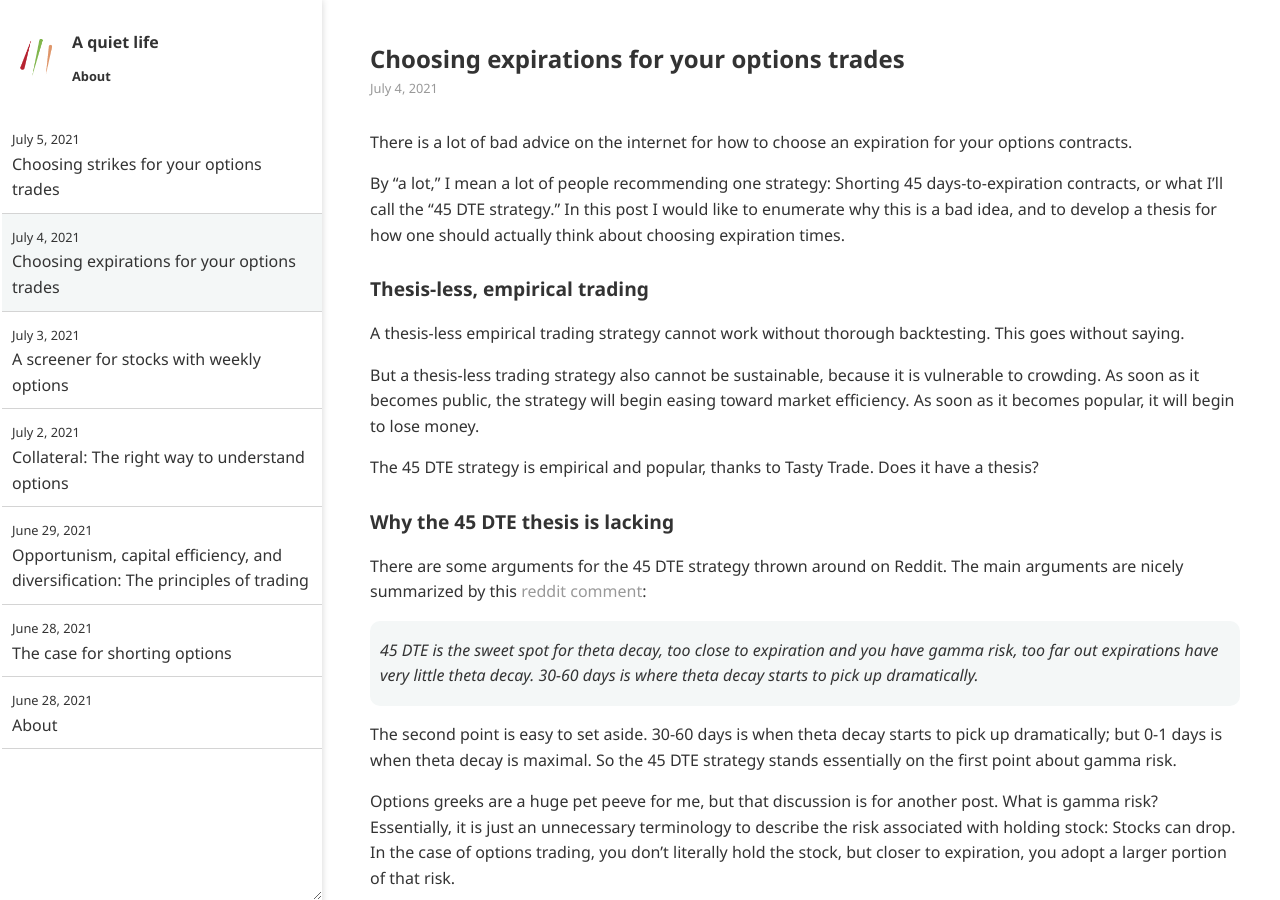
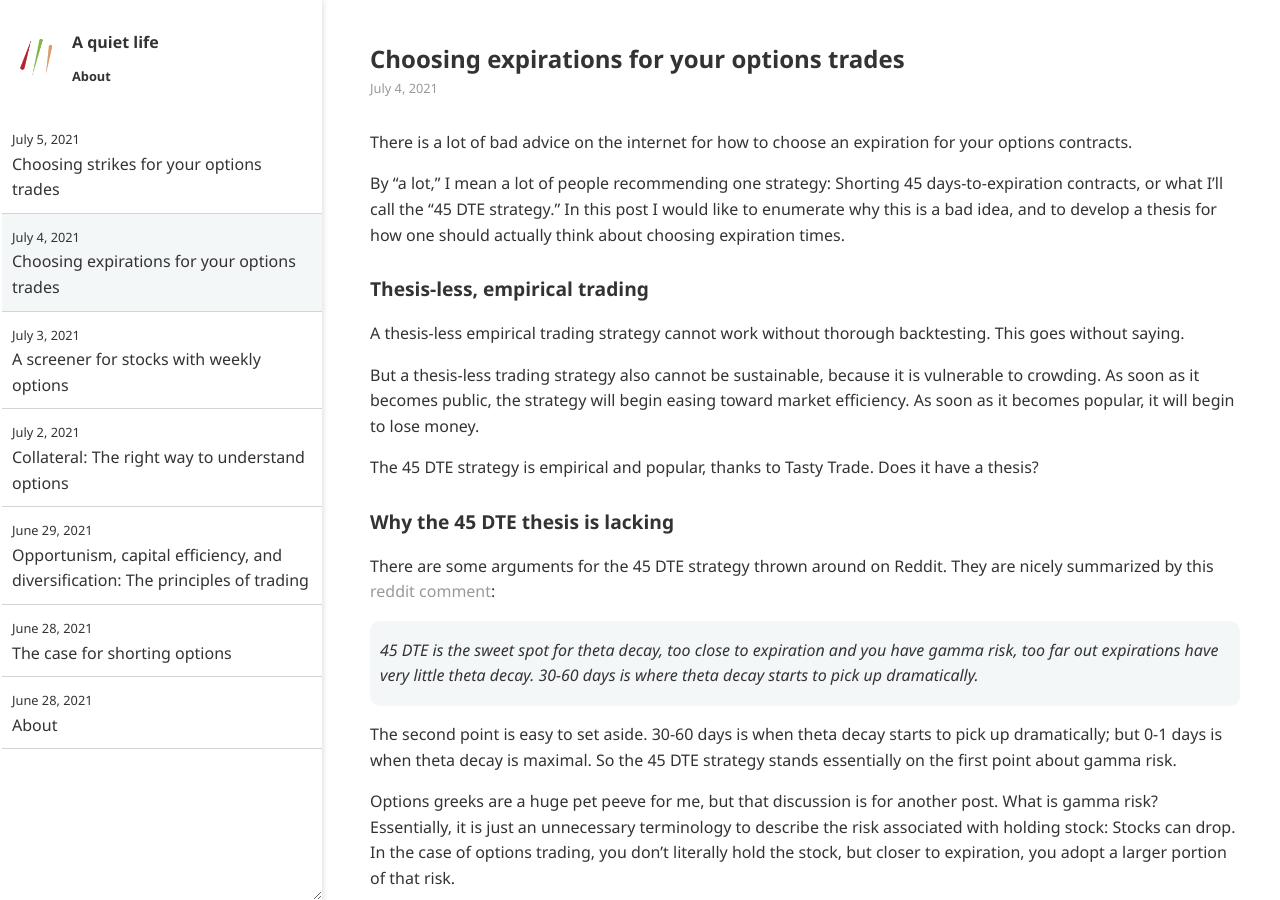
Before and after one commit to ansyblenetwork/aquietlife, a Jekyll site: the page built from _posts/2021-07-04-choosing-expirations.md, in a window 1280 px wide and 900 px high. Built offline with Jekyll 4.4.1, drawn with Linux system fonts in a browser that asks for light colours.

Commit message:
Update 2021-07-04-choosing-expirations.md

```diff
--- a/_posts/2021-07-04-choosing-expirations.md
+++ b/_posts/2021-07-04-choosing-expirations.md
@@ -18,7 +18,7 @@ The 45 DTE strategy is empirical and popular, thanks to Tasty Trade. Does it hav
 
 ### Why the 45 DTE thesis is lacking
 
-There are some arguments for the 45 DTE strategy thrown around on Reddit. The main arguments are nicely summarized by this [reddit comment](https://www.reddit.com/r/thetagang/comments/h9ym51/why_45_dte_why_do_you_take_profits_why_do_you/):
+There are some arguments for the 45 DTE strategy thrown around on Reddit. They are nicely summarized by this [reddit comment](https://www.reddit.com/r/thetagang/comments/h9ym51/why_45_dte_why_do_you_take_profits_why_do_you/):
 
 > 45 DTE is the sweet spot for theta decay, too close to expiration and you have gamma risk, too far out expirations have very little theta decay. 30-60 days is where theta decay starts to pick up dramatically.
 
```
